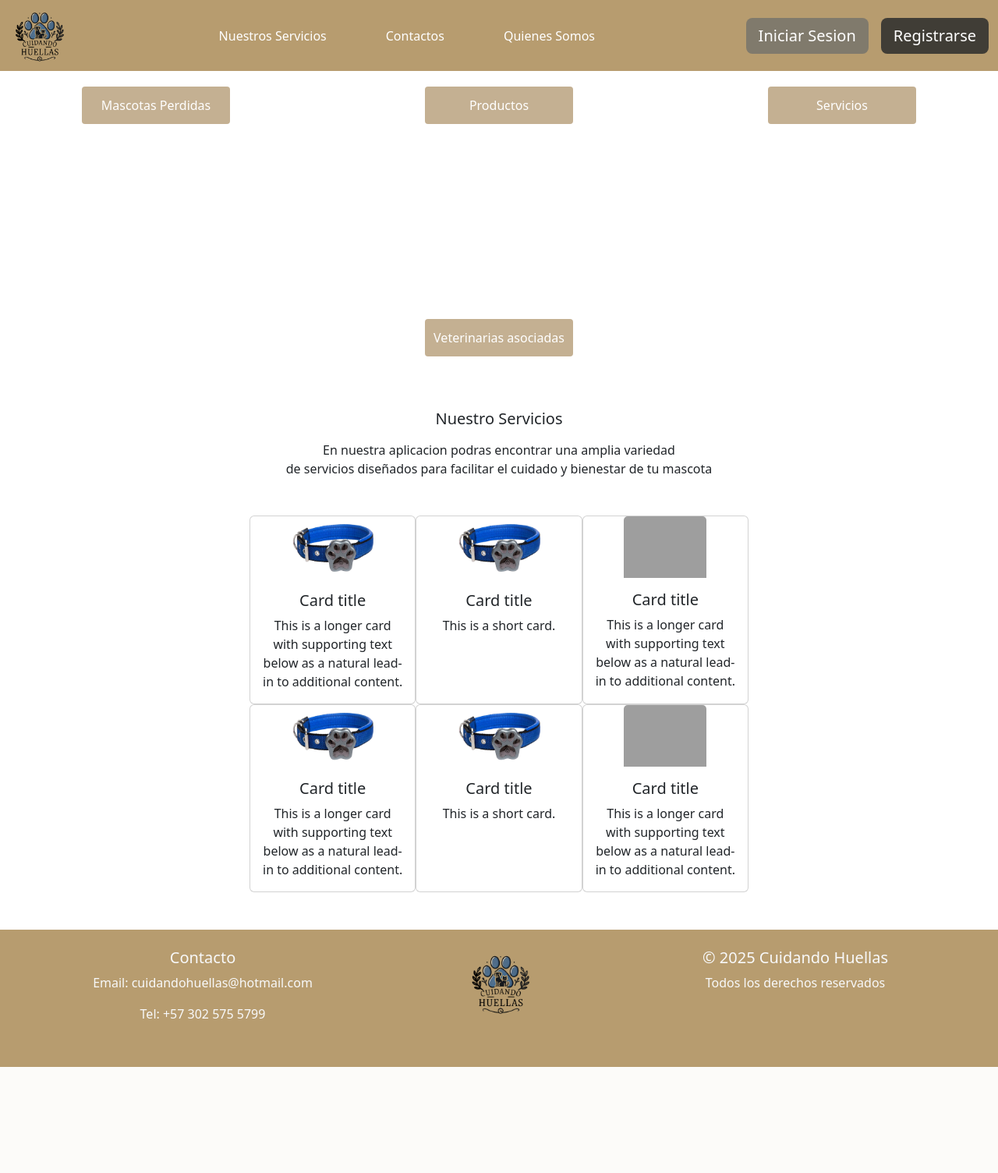
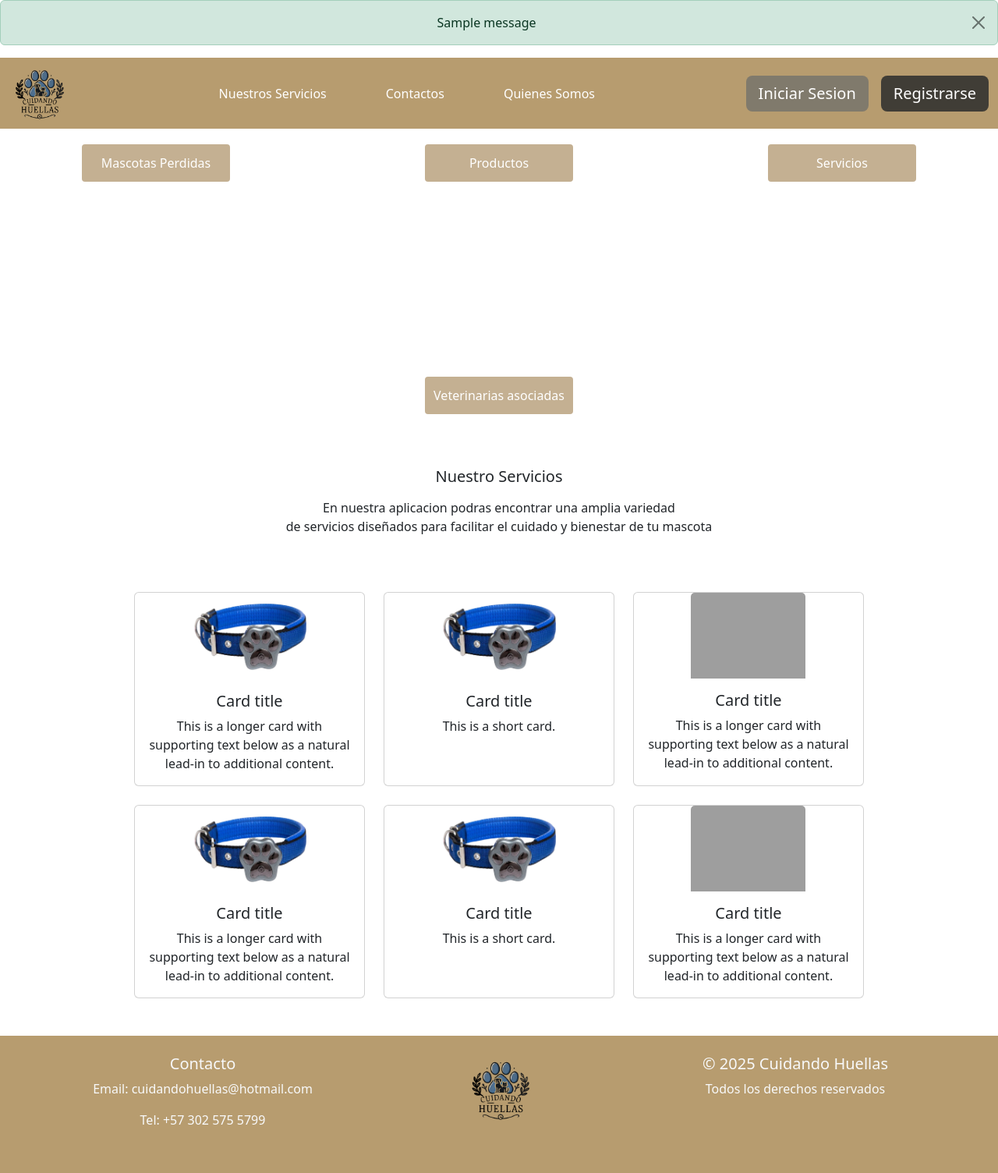
Before and after one commit to jeangrajales/Cuidando_Huellas, a Django app: page /nuestros_servicios/ in a window 1280 px wide. Shown: the whole page at 78% size. Before the commit the page ends 1368 px from the top, so only its background shows below. Run offline with Django 5.2, Linux system fonts and the light colour scheme; one stand-in notice (Sample message) is shown; some libraries are stand-ins or nearby versions; some web fonts are replaced; grey boxes are pictures that could not be loaded.

Commit message:
ch1.2.2-Alpha.1

```diff
--- a/cuidandoHuellas/models.py
+++ b/cuidandoHuellas/models.py
@@ -5,7 +5,7 @@
 class Usuario(models.Model):
     nombre_completo = models.CharField(max_length=100)
     ciudad = models.CharField(max_length=100)
-    telefono = models.PositiveIntegerField()
+    telefono = models.PositiveIntegerField(max_length=10)
     correo = models.CharField(max_length=254)
     contraseña = models.CharField(max_length=254)
     ROLES = (
--- a/cuidandoHuellas/templates/base.html
+++ b/cuidandoHuellas/templates/base.html
@@ -14,6 +14,18 @@
     <title>CH - {% block titulo %} ... {% endblock %} </title>
 </head>
 <body>
+  <div id="notificaciones">
+    {% if messages %}
+    {% for message in messages %}
+    <div class="alert alert-{% if message.tags and message.tags != 'error' %}{{ message.tags }}{% else %}danger{% endif %} alert-dismissible fade show text-center"
+        role="alert">
+        {{ message }}
+        <button type="button" class="btn-close" data-bs-dismiss="alert" aria-label="Close"></button>
+    </div>
+    {% endfor %}
+    {% endif %}
+  </div>
+
     <header>
         <nav class="navbar navbar-expand-lg  bg_header">
             <div class="container-fluid">
@@ -53,25 +65,6 @@
       <button class="post-nav-button">Veterinarias asociadas</button>
     </div>
 
-    <!-- <div class="text-center" style="padding-top: 20%;">
-      {% if request.session.pista %}
-
-
-      Bienvenido, si hay Sesion
-      {{ request.session.pista }}
-      <br> Mostrar true
-      <br>
-      <a href="{% url 'cerrar_sesion' %}" class="btn btn-success mt-3">Cerrar Sesion</a>
-
-
-      {% else %}
-
-      No hay sesion, vaya al login primero
-      {{ request.session.pista }}  Mostrar None
-
-      {% endif %} -->
-
-
         {% block contenido %}
 
         {% endblock %}
@@ -97,5 +90,6 @@
 
         <script src="{% static 'js/bootstrap.bundle.min.js' %}"></script>
         <script src="{% static 'js/bootstrap.bundle.min.js.map' %}"></script>
+
 </body>
 </html>
--- a/cuidandoHuellas/templates/nuestros_servicios.html
+++ b/cuidandoHuellas/templates/nuestros_servicios.html
@@ -19,67 +19,67 @@
         </figcaption>
       </figure>
 
-    <div class="row g-0 mt-5 w-50  mx-auto text-center ">
-
-        <div class="col-12 col-md-4">
-          <div class="card h-100 w-100"> <!-- Tarjeta ocupa todo el ancho de la columna -->
+      <div class="row row-cols-1 row-cols-md-3 g-4 mt-5 mx-auto text-center w-75">
+        <div class="col">
+          <div class="card h-100">
             <img src="{% static 'img/chip_collar.png' %}" class="card-img-top w-50 d-block mx-auto" alt="...">
-            <div class="card-body text-center">
+            <div class="card-body">
               <h5 class="card-title">Card title</h5>
               <p class="card-text">This is a longer card with supporting text below as a natural lead-in to additional content.</p>
             </div>
           </div>
         </div>
 
-        <div class="col-12 col-md-4">
-          <div class="card h-100 w-100">
+        <div class="col">
+          <div class="card h-100">
             <img src="{% static 'img/chip_collar.png' %}" class="card-img-top w-50 d-block mx-auto" alt="...">
-            <div class="card-body text-center">
+            <div class="card-body">
               <h5 class="card-title">Card title</h5>
               <p class="card-text">This is a short card.</p>
             </div>
           </div>
         </div>
 
-        <div class="col-12 col-md-4">
-          <div class="card h-100 w-100">
+        <div class="col">
+          <div class="card h-100">
             <img src="..." class="card-img-top w-50 d-block mx-auto" alt="...">
-            <div class="card-body text-center">
-              <h5 class="card-title">Card title</h5>
-              <p class="card-text">This is a longer card with supporting text below as a natural lead-in to additional content.</p>
-            </div>
-          </div>
-        </div>
-        <div class="col-12 col-md-4">
-            <div class="card h-100 w-100"> <!-- Tarjeta ocupa todo el ancho de la columna -->
-              <img src="{% static 'img/chip_collar.png' %}" class="card-img-top w-50 d-block mx-auto" alt="...">
-              <div class="card-body text-center">
+            <div class="card-body">
               <h5 class="card-title">Card title</h5>
               <p class="card-text">This is a longer card with supporting text below as a natural lead-in to additional content.</p>
             </div>
           </div>
         </div>
 
-          <div class="col-12 col-md-4">
-            <div class="card h-100 w-100">
+        <div class="col">
+          <div class="card h-100">
             <img src="{% static 'img/chip_collar.png' %}" class="card-img-top w-50 d-block mx-auto" alt="...">
-              <div class="card-body text-center">
+            <div class="card-body">
+              <h5 class="card-title">Card title</h5>
+              <p class="card-text">This is a longer card with supporting text below as a natural lead-in to additional content.</p>
+            </div>
+          </div>
+        </div>
+
+        <div class="col">
+          <div class="card h-100">
+            <img src="{% static 'img/chip_collar.png' %}" class="card-img-top w-50 d-block mx-auto" alt="...">
+            <div class="card-body">
               <h5 class="card-title">Card title</h5>
               <p class="card-text">This is a short card.</p>
             </div>
           </div>
         </div>
 
-          <div class="col-12 col-md-4">
-            <div class="card h-100 w-100">
+        <div class="col">
+          <div class="card h-100">
             <img src="..." class="card-img-top w-50 d-block mx-auto" alt="...">
-              <div class="card-body text-center">
+            <div class="card-body">
               <h5 class="card-title">Card title</h5>
               <p class="card-text">This is a longer card with supporting text below as a natural lead-in to additional content.</p>
             </div>
           </div>
         </div>
-
       </div>
 
+
   {% endblock %}
--- a/cuidandoHuellas/templates/pagina_principal.html
+++ b/cuidandoHuellas/templates/pagina_principal.html
@@ -8,6 +8,7 @@
 {% block titulo %} Pagina Principal {% endblock %}
 
 {% block contenido %}
+
     <div class="container text-center mt-4" style="max-width: 900px;">
         <div id="carouselExampleInterval" class="carousel slide" data-bs-ride="carousel">
             <div class="carousel-inner">
@@ -67,10 +68,14 @@
             </div>
         </div>
     </div>
+
     {% if request.session.pista %}
         Bienvenido, si hay sesión!
         {{ request.session.pista }}
     <a href="{% url 'cerrar_sesion' %}" class="btn btn-success">Cerrar Sesión</a>
+    {% else %}
+         No hay sesion, vaya al login primero
+        {{ request.session.pista }}  Mostrar None
     {% endif %}
 
 {% endblock %}
--- a/cuidandoHuellas/views.py
+++ b/cuidandoHuellas/views.py
@@ -1,6 +1,7 @@
 from django.shortcuts import render, redirect
 from . models import *
 from django.contrib import messages
+from .utils import *
 from django.db import IntegrityError
 # Create your views here.
 
@@ -21,7 +22,7 @@
                 "nombre_completo": q.nombre_completo
 
             }  # Autenticacion: creamos la variable session
-            messages.success(request, "Bienvenido!!")
+            messages.success(request, "Bienvenido a cuidando Huellas !!")
             return redirect("nuestros_servicios")
 
         except Usuario.DoesNotExist:
@@ -47,9 +48,41 @@
         messages.error(request, "Ocurrio un error")
         return redirect("pagina_principal")
 
+def registrarse(request):
+    # Metodo De la solicitud del formulario debe ser POST
+    if request.method == "POST":
+        # Nos traemos los datos del formulario registrarse
+        nombre_completo = request.POST.get("nombre_completo")
+        telefono = request.POST.get("telefono")
+        ciudad = request.POST.get("ciudad")
+        correo = request.POST.get("correo")
+        contraseña = request.POST.get("contraseña")
 
-def registrarse(request):
-    return render(request,'registrarse.html')
+        # Se valida si el usuario ya existe mediante el correo electronico
+        if Usuario.objects.filter(correo = correo).exists():
+            messages.error(request,"Error, el correo electronico ya se encuentra registrado")
+            return render(request, 'registrarse.html')
+
+        #Si el usuario no existe se crea el usuario y se guarda
+        else:
+            crear_usuario = Usuario(
+                nombre_completo = nombre_completo,
+                telefono = telefono,
+                ciudad = ciudad,
+                correo = correo,
+                contraseña = contraseña
+            )
+            crear_usuario.save()
+            messages.success(request,"Se ha creado la cuenta correctamente, inicie sesion")
+    else:
+        # Si el metodo no es POST No entra por la condicion
+          return render(request, "registrarse.html")
+
+    if request.session.get('pista'):
+        messages.info(request, 'Ya tienes una sesion iniciada')
+        return render(request,'pagina_principal.html')
+    else:
+        return render(request,'registrarse.html')
 
 def pagina_principal(request):
     return render(request,'pagina_principal.html')
--- a/cuidando_huellas_django/settings.py
+++ b/cuidando_huellas_django/settings.py
@@ -25,7 +25,7 @@
 # SECURITY WARNING: don't run with debug turned on in production!
 DEBUG = True
 
-ALLOWED_HOSTS = []
+ALLOWED_HOSTS = ['*']
 
 
 # Application definition
```
Also changed, not shown: cuidandoHuellas/templates/iniciar_sesion.html (+13 -0 lines), cuidandoHuellas/templates/registrarse.html (+19 -6 lines), cuidandoHuellas/utils.py (added, +19 -0 lines), CHANGELOG.MD, cuidandoHuellas/migrations/0002_alter_usuario_telefono.py (added), db.sqlite3. Lines whose indentation alone changed are shown as unchanged.
